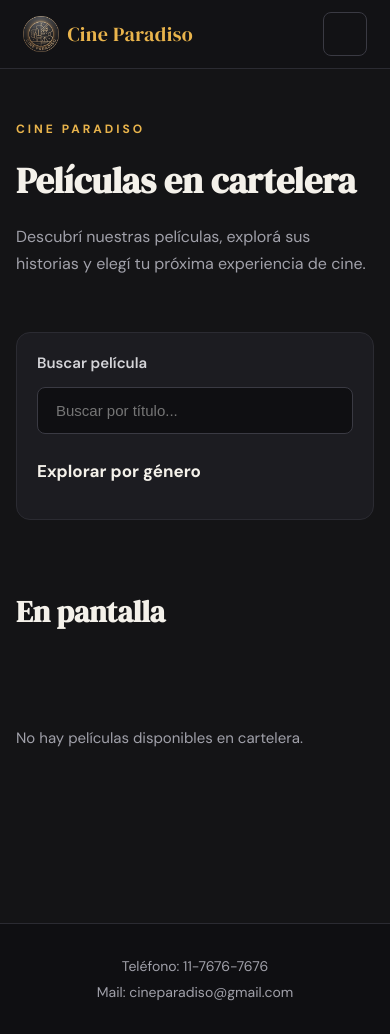
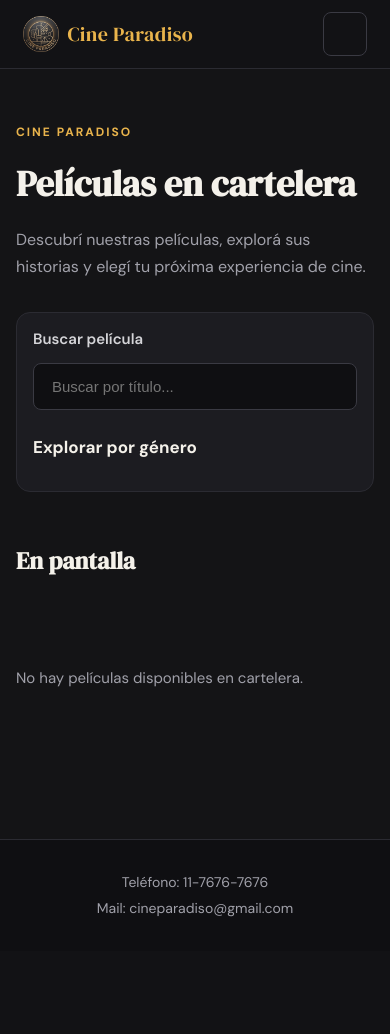
Before and after one commit to gastonroberti12/Get_notas, a Flask app: template frontend/templates/cartelera.html in a window 390 px wide. After the commit the page ends 917 px from the top, so only its background shows below. Run offline with Flask 3, Linux system fonts and the light colour scheme; the template is opened without the code that fills it, so the values that code supplies are empty.

Commit message:
feat: Agrego css responsive para cartelera

```diff
--- a/frontend/static/css/cartelera.css
+++ b/frontend/static/css/cartelera.css
@@ -259,3 +259,21 @@
         padding: 20px;
     }
 }
+
+@media (max-width: 768px) {
+    .cartelera { padding: 28px 0 56px; }
+    .cartelera-header { margin-bottom: 32px; }
+    .cartelera-filtros { padding: 20px; margin-bottom: 32px; }
+    .cartelera-grid { gap: 16px; }
+    .cartelera-card-info { padding: 14px; }
+    .cartelera-card-info h3 { font-size: 19px; }
+    .cartelera-listado-header { flex-wrap: wrap; gap: 6px 16px; }
+    .cartelera-listado-header h2 { font-size: 24px; }
+}
+
+@media (max-width: 480px) {
+    .cartelera-filtros { padding: 16px; }
+    .cartelera-etiqueta { letter-spacing: 2px; }
+    .cartelera-card-info h3 { font-size: 21px; }
+    .filtro-genero { padding: 8px 14px; font-size: 14px; }
+}
```
